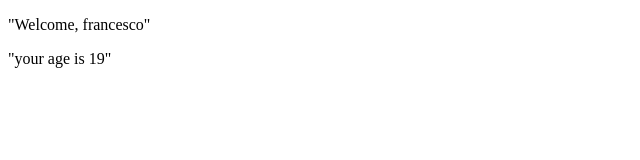
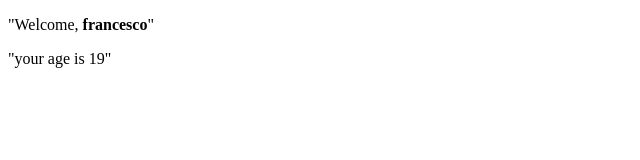
Before and after one commit to Francesco170/esercizi, a React (Create React App) app: page / in a window 1280 px wide. Shown: the top 160 px of the page, without its empty margins (0-640 px from the left). Built offline with nearby package versions, Linux system fonts and the light colour scheme.

Commit message:
esercizio16

```diff
--- a/src/App.js
+++ b/src/App.js
@@ -2,9 +2,10 @@ import React from "react";
 import { Welcome } from "./Welcome";
 export class App extends React.Component{
    render(){
+      const nome= <strong>"francesco</strong>
     return(
         <>
-       <Welcome name="francesco" age={19}/>
+       <Welcome name age={19}/>
 
     </>)
 }}
--- a/src/Welcome.js
+++ b/src/Welcome.js
@@ -2,10 +2,10 @@ import React from "react";
 
 export class Welcome extends React.Component{
     render(){
-
+        const nome= <strong> francesco</strong>
    return (
     <>
-    <p> "Welcome, {this.props.name}"</p>
+    <p> "Welcome, {nome}"</p>
     <p>"your age is {this.props.age}"</p>
     </>
     )
```
